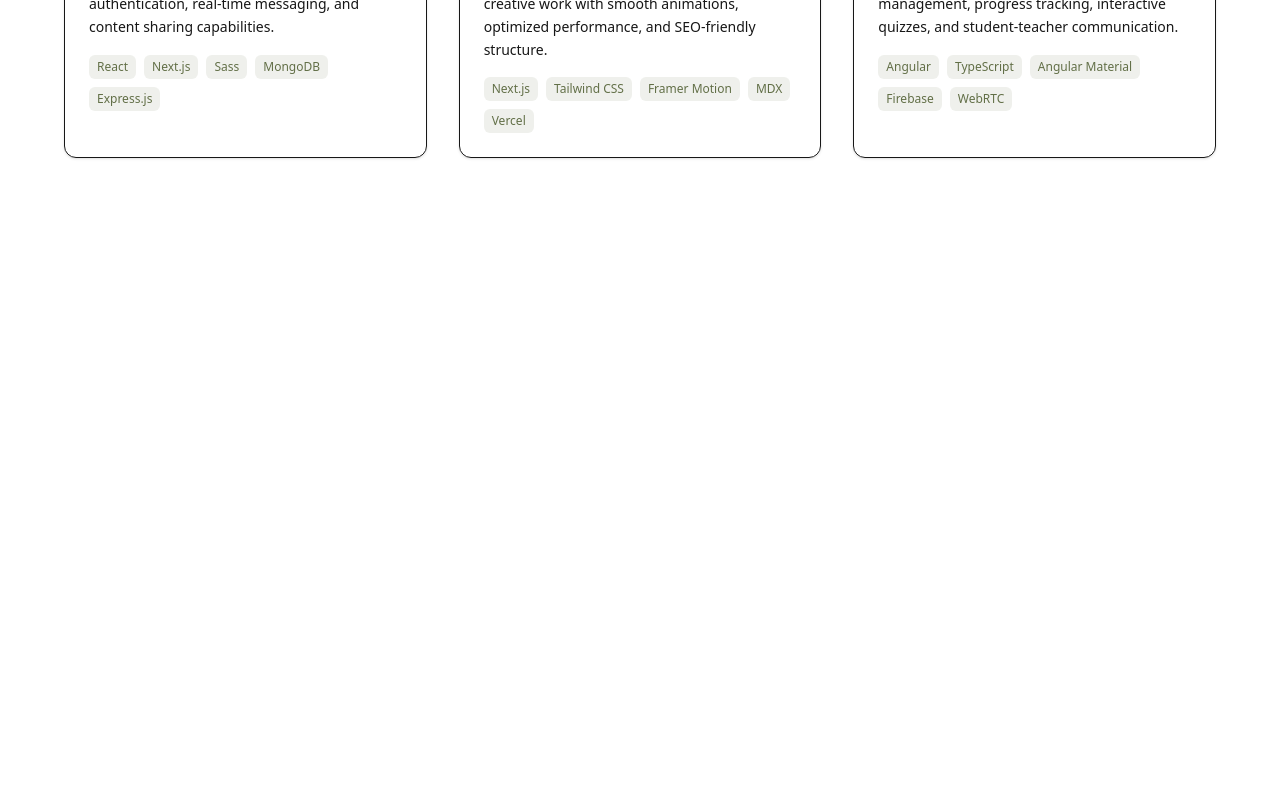
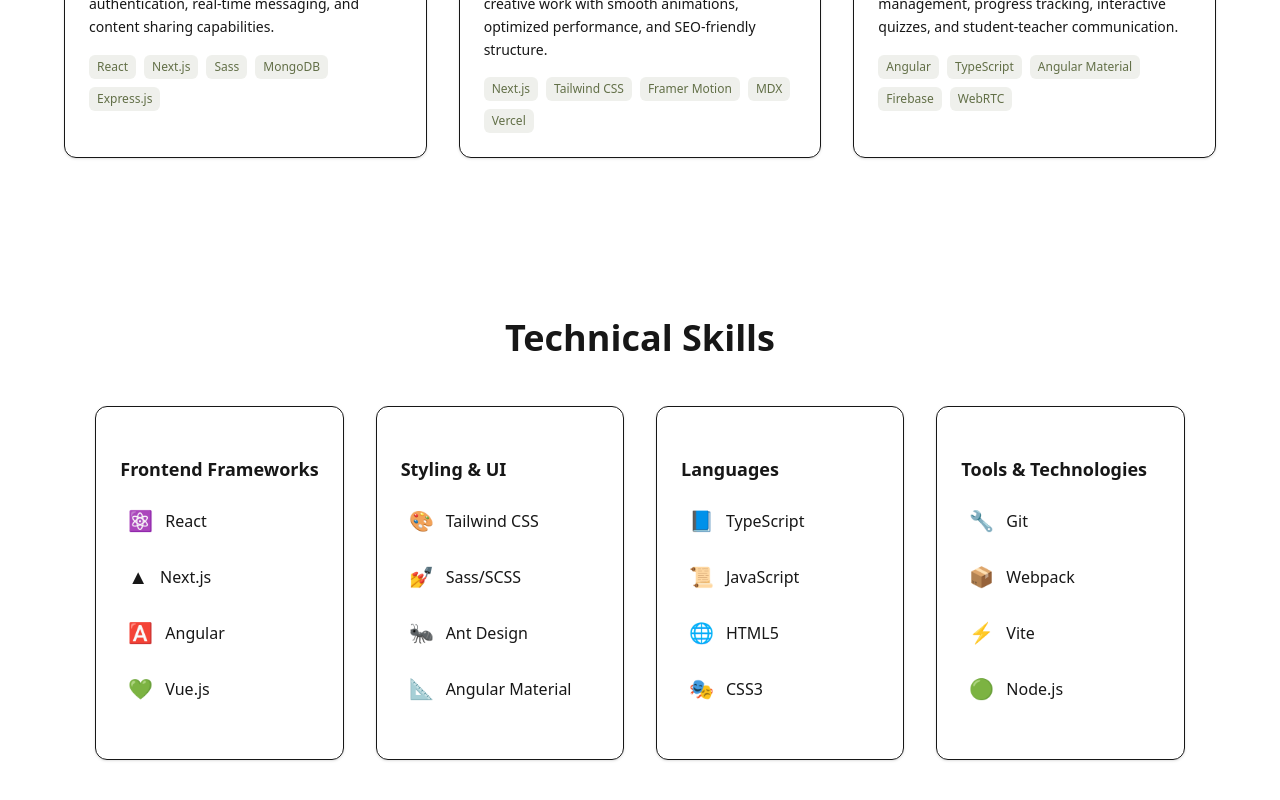
Before and after one commit to GuillermoSM5/portafolio_v2, a Next.js app: page / in a window 1280 px wide. Shown: the part 2732-3532 px from the top of the page. Before the commit the page ends 2970 px from the top, so only its background shows below. Built offline with nearby package versions, Linux system fonts and the light colour scheme.

Commit message:
feat: add skills section and some skills

```diff
--- /dev/null
+++ b/src/app/components/skills.tsx
@@ -0,0 +1,75 @@
+import { Card, CardContent } from "./card"
+
+const skillCategories = [
+    {
+        title: "Frontend Frameworks",
+        skills: [
+            { name: "React", icon: "⚛️" },
+            { name: "Next.js", icon: "▲" },
+            { name: "Angular", icon: "🅰️" },
+            { name: "Vue.js", icon: "💚" },
+        ],
+    },
+    {
+        title: "Styling & UI",
+        skills: [
+            { name: "Tailwind CSS", icon: "🎨" },
+            { name: "Sass/SCSS", icon: "💅" },
+            { name: "Ant Design", icon: "🐜" },
+            { name: "Angular Material", icon: "📐" },
+        ],
+    },
+    {
+        title: "Languages",
+        skills: [
+            { name: "TypeScript", icon: "📘" },
+            { name: "JavaScript", icon: "📜" },
+            { name: "HTML5", icon: "🌐" },
+            { name: "CSS3", icon: "🎭" },
+        ],
+    },
+    {
+        title: "Tools & Technologies",
+        skills: [
+            { name: "Git", icon: "🔧" },
+            { name: "Webpack", icon: "📦" },
+            { name: "Vite", icon: "⚡" },
+            { name: "Node.js", icon: "🟢" },
+        ],
+    },
+]
+
+export function Skills() {
+    return (
+        <section id="skills" className="py-20 bg-muted/30">
+            <div className="container mx-auto px-4 sm:px-6 lg:px-8">
+                <div className="max-w-6xl mx-auto">
+                    <h2 className="font-montserrat font-black text-3xl sm:text-4xl text-center text-foreground mb-12">
+                        Technical Skills
+                    </h2>
+
+                    <div className="grid md:grid-cols-2 lg:grid-cols-4 gap-8">
+                        {skillCategories.map((category, index) => (
+                            <Card key={index} className="hover:shadow-lg transition-shadow duration-300">
+                                <CardContent className="p-6">
+                                    <h3 className="font-montserrat font-bold text-lg text-foreground mb-4">{category.title}</h3>
+                                    <div className="space-y-3">
+                                        {category.skills.map((skill, skillIndex) => (
+                                            <div
+                                                key={skillIndex}
+                                                className="flex items-center space-x-3 p-2 rounded-lg hover:bg-accent/10 transition-colors duration-200"
+                                            >
+                                                <span className="text-xl">{skill.icon}</span>
+                                                <span className="text-muted-foreground font-medium">{skill.name}</span>
+                                            </div>
+                                        ))}
+                                    </div>
+                                </CardContent>
+                            </Card>
+                        ))}
+                    </div>
+                </div>
+            </div>
+        </section>
+    )
+}
--- a/src/app/layout.tsx
+++ b/src/app/layout.tsx
@@ -1,5 +1,6 @@
 import type { Metadata } from "next";
 import { Montserrat, Open_Sans } from "next/font/google";
+// @ts-ignore
 import "./globals.css";
 import Header from "./components/Header";
 
--- a/src/app/page.tsx
+++ b/src/app/page.tsx
@@ -2,6 +2,7 @@ import Image from "next/image";
 import Presentation from "./components/Presentation";
 import { AboutMe } from "./components/AboutMe";
 import { Portfolio } from "./components/portafolio";
+import { Skills } from "./components/skills";
 
 export default function Home() {
   return (
@@ -10,6 +11,7 @@ export default function Home() {
       <Presentation />
       <AboutMe />
       <Portfolio />
+      <Skills />
 
     </div>
   );
```
Also changed, not shown: test.txt (added), 1 other file (tests, documents, lock files or other folders).
